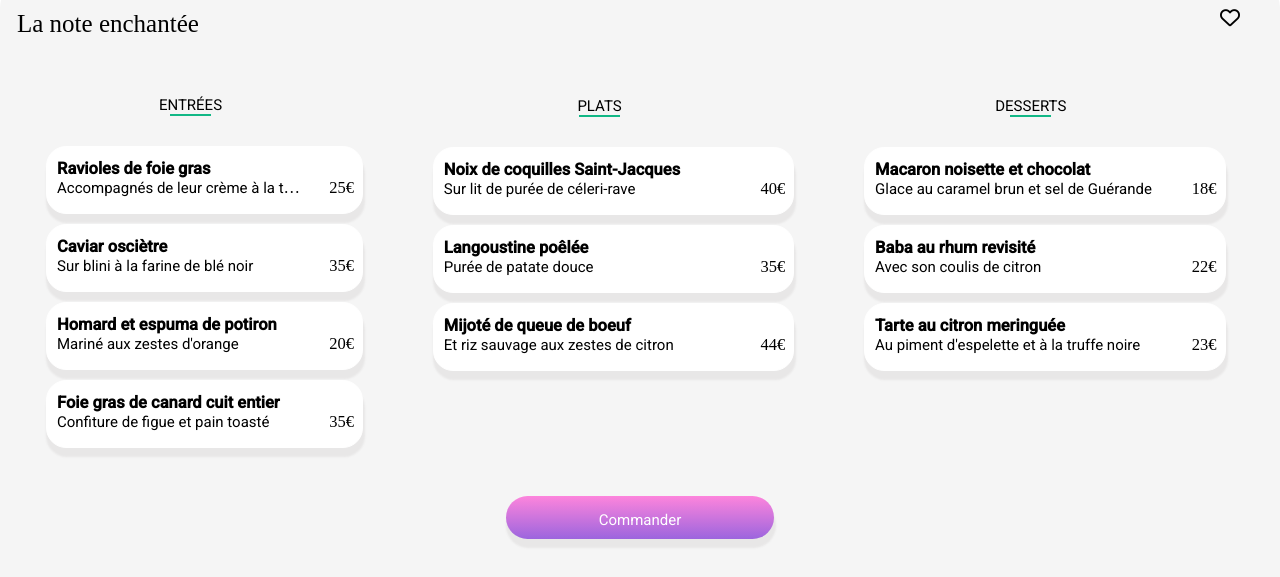
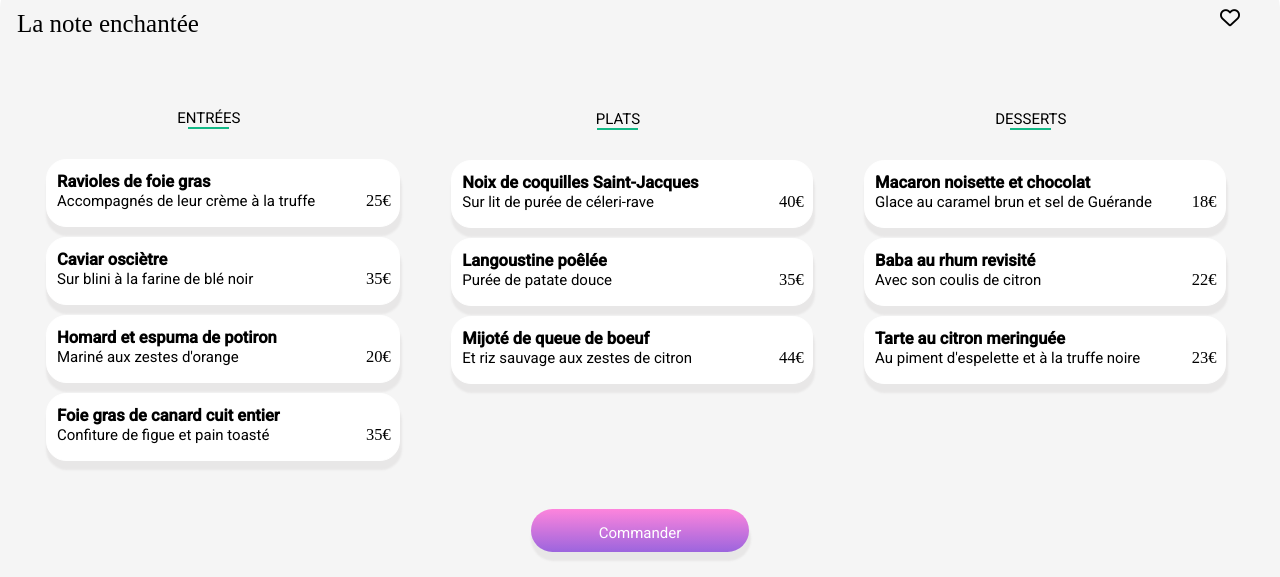
Before and after one commit to leelee04/p3, a plain HTML site: page la-note-enchantee.html in a window 1280 px wide. Shown: the part 375-952 px from the top of the page. Drawn offline with Linux system fonts and the light colour scheme; a web font is replaced by a local one.

```diff
--- a/la-note-enchantee.html
+++ b/la-note-enchantee.html
@@ -12,7 +12,7 @@
     <link rel="preconnect" href="https://fonts.gstatic.com" crossorigin>
     <link href="https://fonts.googleapis.com/css2?family=Roboto:wght@300;400;500&family=Shrikhand&display=swap"
         rel="stylesheet">
-    <title>La palette du goût</title>
+    <title>Restaurant "la note enchantée"</title>
 </head>
 
 <body>
--- a/page.css
+++ b/page.css
@@ -69,6 +69,9 @@ button {
 .bloc-menu-center {
     display: flex;
     position: relative;
+}
+.menu-center{
+    margin-top: 13px;
 }
 
 .card1 {
@@ -306,6 +309,9 @@ a {
         justify-content: space-around;
     }
     button {
-        width: 22%;
+        width: 18%;
+    }
+    .card_entree{
+        width: 30%;
     }
 }
--- a/style.css
+++ b/style.css
@@ -322,7 +322,7 @@ main.background_index {
     margin-left: 15px;
 }
 
-/*bloc-card resto*/
+/*bloc-card_entreeresto*/
 .bloc_card-resto {
     display: flex;
     flex-direction: column;
```
Also changed, not shown: a-la-francaise.html (+1 -1 lines), la-palette-du-gout.html (+1 -1 lines), le-delice-des-sens.html (+1 -1 lines).
